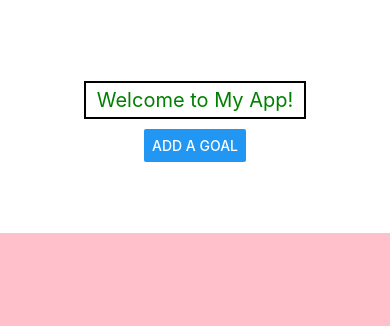
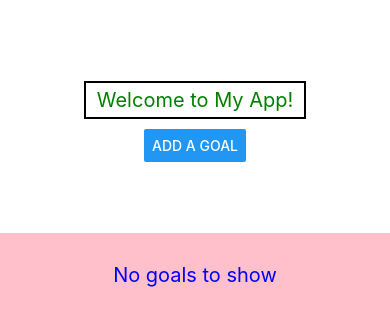
Before and after one commit to lisliaxx/Fall2024-Tue, a React Native app: screen / in a window 390 px wide. Shown: the top 326 px of the page. Built offline with nearby package versions, Linux system fonts and the light colour scheme.

Commit message:
Q1: Add no goals to show text

```diff
--- a/App.js
+++ b/App.js
@@ -72,6 +72,8 @@ export default function App() {
           renderItem={({ item }) => {
             return <GoalItem deleteHandler={handleDelete}item={item} />;
           }}
+
+          ListEmptyComponent={() => <Text style={styles.noGoalsText}>No goals to show</Text>}
         />
       </View>
 
@@ -86,7 +88,12 @@ const styles = StyleSheet.create({
     // alignItems: 'center',
     justifyContent: 'center',
   },
-
+  noGoalsText: {
+    fontSize: 20,
+    textAlign: 'center',
+    marginVertical: 10,
+    color: 'blue',
+  },
 
   topView: {
     flex: 1,
```
